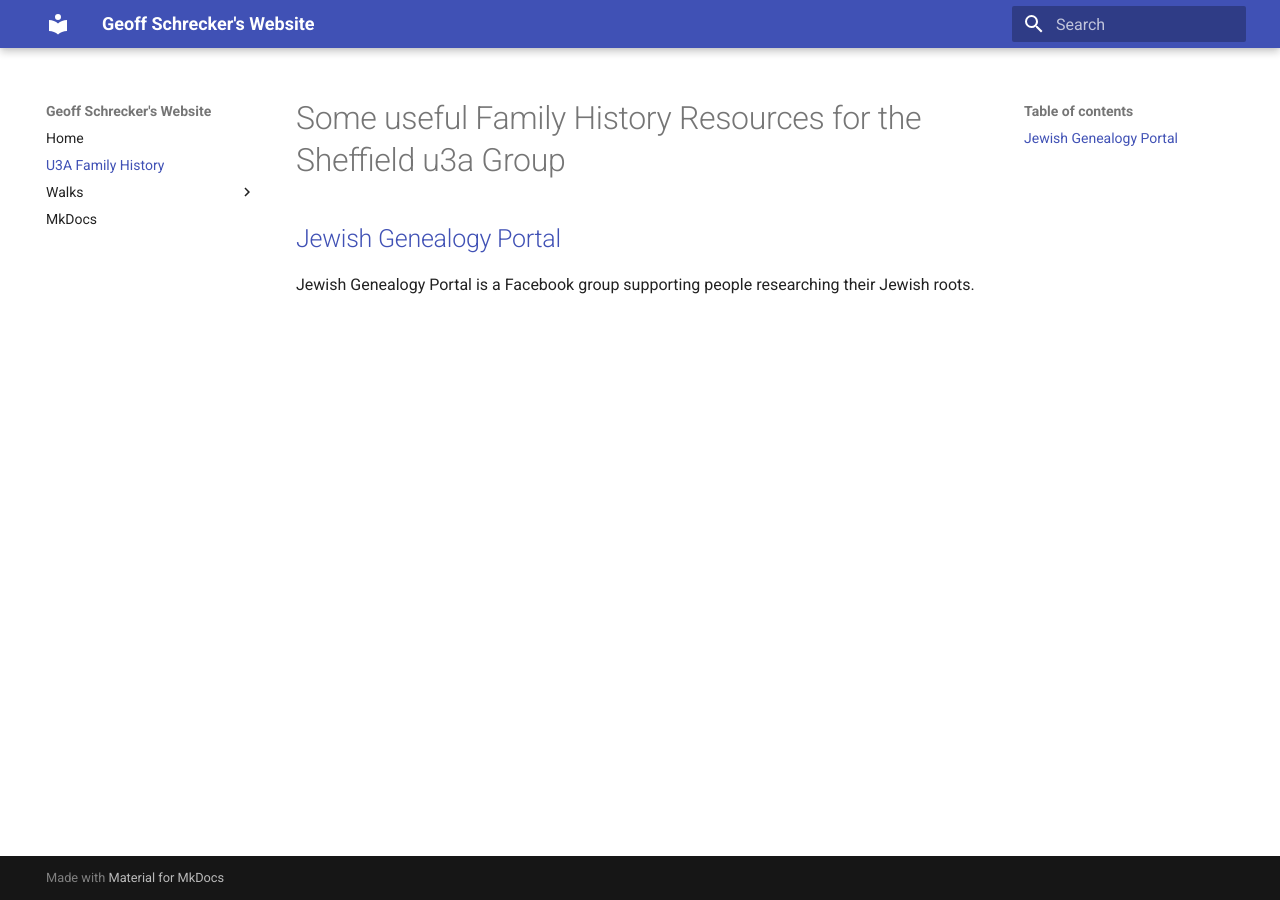
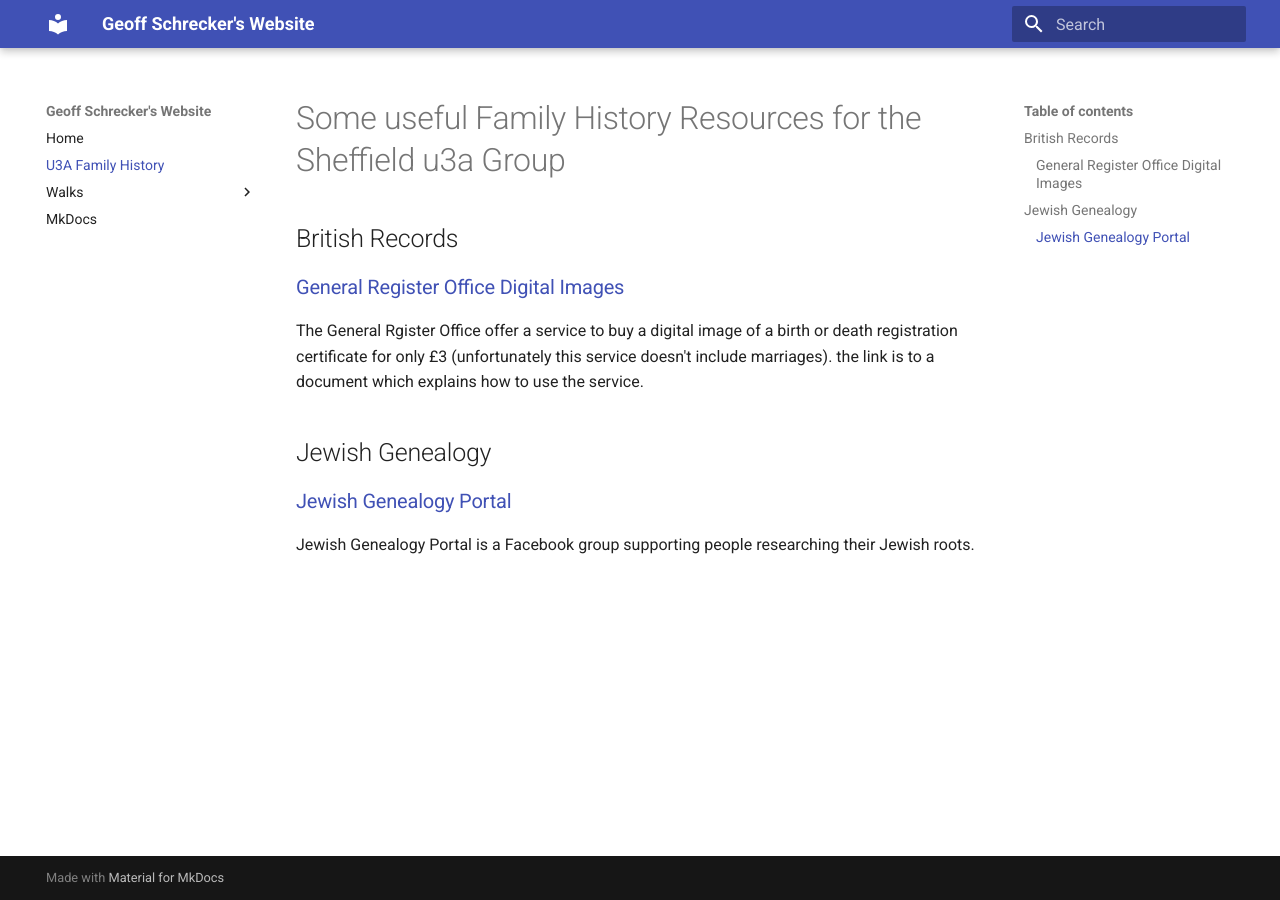
Before and after one commit to GeoffSchrecker/geoffschrecker, an MkDocs documentation site: the page built from docs/family_history.md, in a window 1280 px wide. Built offline with MkDocs 1.6.1 and Material for MkDocs 9.7.7, drawn with Linux system fonts in a browser that asks for light colours.

Commit message:
Add some links

```diff
--- a/docs/family_history.md
+++ b/docs/family_history.md
@@ -1,4 +1,11 @@
 #Some useful Family History Resources for the Sheffield u3a Group
 
-##[Jewish Genealogy Portal](https://www.facebook.com/groups/JewishGenealogyPortal)
+##British Records
+
+###[General Register Office Digital Images](https://www.gro.gov.uk/gro/content/certificates/images/CGOVPublicBeta.pdf)
+The General Rgister Office offer a service to buy a digital image of a birth or death registration certificate for only £3 (unfortunately this service doesn't include marriages). the link is to a document which explains how to use the service.
+
+##Jewish Genealogy
+
+###[Jewish Genealogy Portal](https://www.facebook.com/groups/JewishGenealogyPortal)
 Jewish Genealogy Portal is a Facebook group supporting people researching their Jewish roots.
```
